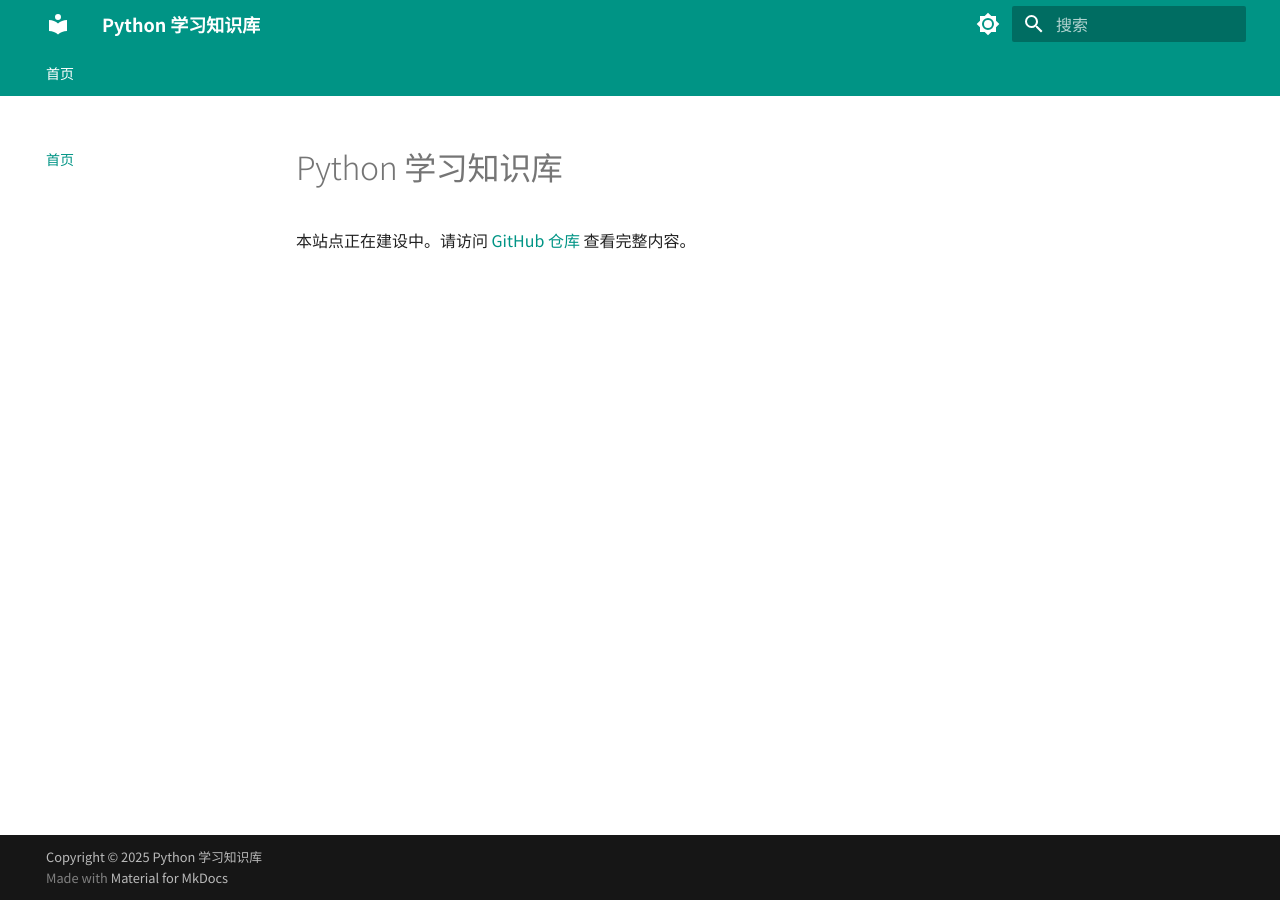
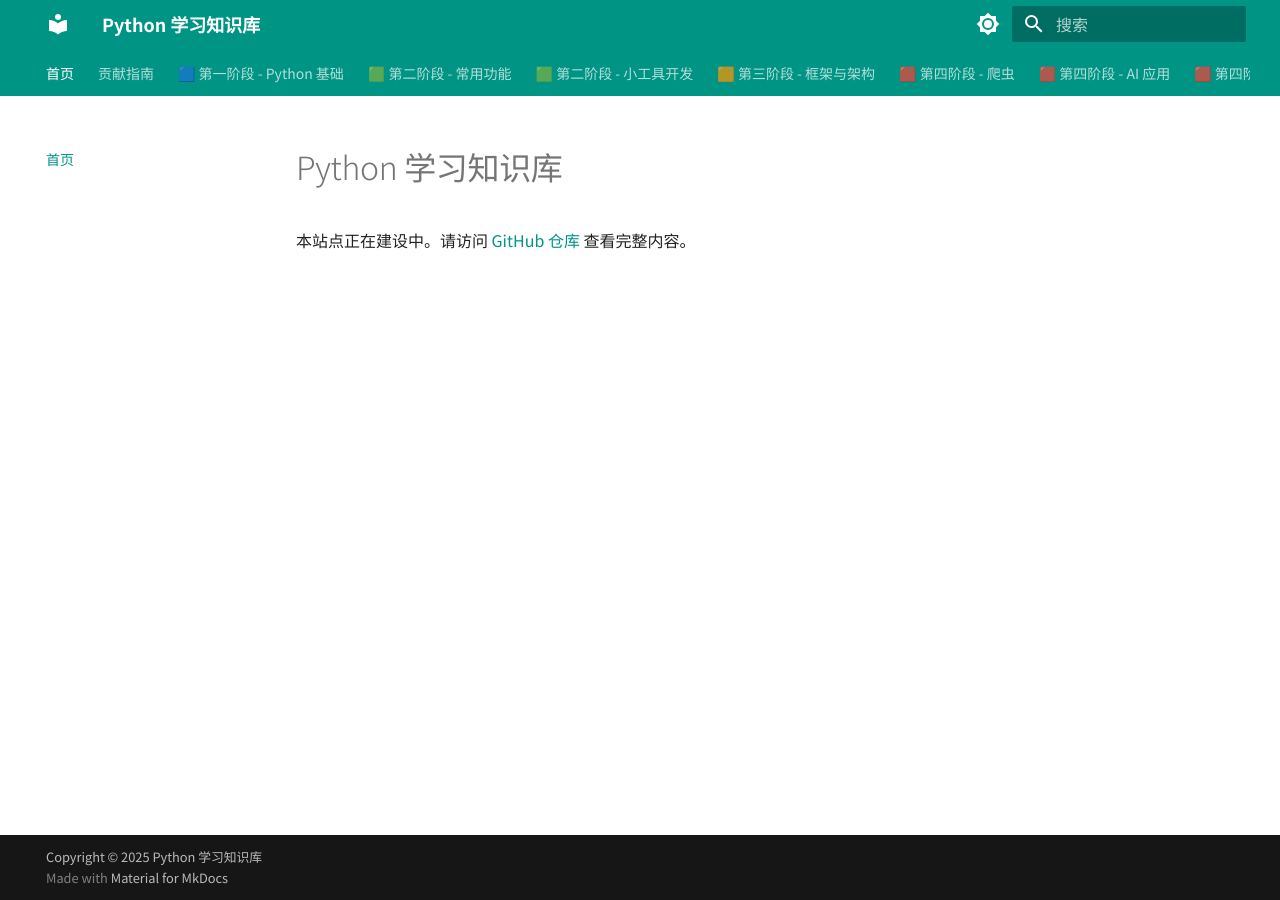
Before and after one commit to skyhe58/python-learning-guide, an MkDocs documentation site: the page built from docs/index.md, in a window 1280 px wide. Built offline with MkDocs 1.6.1 and Material for MkDocs 9.7.7, drawn with Linux system fonts in a browser that asks for light colours; part of the change alters nothing that is shown.

Commit message:
feat: MkDocs配置

```diff
--- a/mkdocs.yml
+++ b/mkdocs.yml
@@ -1,6 +1,6 @@
 # Python 学习知识库 - MkDocs 配置
 site_name: Python 学习知识库
-site_description: Python 系统学习知识库
+site_description: 面向 Java 开发者的 Python 系统学习知识库
 site_author: Python Learning Guide
 site_url: ""
 docs_dir: "docs"
@@ -38,6 +38,89 @@ theme:
 
 nav:
   - 首页: index.md
+  - 贡献指南: CONTRIBUTING.md
+  - 🟦 第一阶段 - Python 基础:
+    - 模块概览: 01-python-basics/README.md
+    - 环境搭建: 01-python-basics/01-environment-setup/README.md
+    - 数据类型与变量: 01-python-basics/02-data-types/README.md
+    - 控制流: 01-python-basics/03-control-flow/README.md
+    - 函数与装饰器: 01-python-basics/04-functions-decorators/README.md
+    - 面向对象: 01-python-basics/05-oop/README.md
+    - 模块与包管理: 01-python-basics/06-modules-packages/README.md
+    - 异常处理: 01-python-basics/07-exception-handling/README.md
+    - 文件操作: 01-python-basics/08-file-operations/README.md
+    - 推导式与生成器: 01-python-basics/09-comprehensions-generators/README.md
+    - Java 与 Python 差异: 01-python-basics/10-java-python-diff/README.md
+    - 综合项目 - 通讯录: 01-python-basics/project-contact-book/README.md
+    - 速查卡片: 01-python-basics/cheatsheet.md
+  - 🟩 第二阶段 - 常用功能:
+    - 模块概览: 02-common-features/README.md
+    - 正则表达式: 02-common-features/01-regex/README.md
+    - 日期时间处理: 02-common-features/02-datetime/README.md
+    - 数据格式处理: 02-common-features/03-data-formats/README.md
+    - 数据库操作: 02-common-features/04-database/README.md
+    - HTTP API 开发: 02-common-features/05-http-api/README.md
+    - 单元测试: 02-common-features/06-testing/README.md
+    - 日志管理: 02-common-features/07-logging/README.md
+    - 速查卡片: 02-common-features/cheatsheet.md
+  - 🟩 第二阶段 - 小工具开发:
+    - 模块概览: 03-mini-tools/README.md
+    - 文件批量处理: 03-mini-tools/01-file-batch/README.md
+    - Excel/CSV 处理: 03-mini-tools/02-excel-csv/README.md
+    - PDF 操作: 03-mini-tools/03-pdf-tools/README.md
+    - 自动化脚本: 03-mini-tools/04-automation/README.md
+    - 命令行工具: 03-mini-tools/05-cli-tools/README.md
+    - 速查卡片: 03-mini-tools/cheatsheet.md
+  - 🟧 第三阶段 - 框架与架构:
+    - 模块概览: 04-frameworks/README.md
+    - Web 框架: 04-frameworks/01-web-frameworks/README.md
+    - 异步与任务队列: 04-frameworks/02-async-task-queue/README.md
+    - ORM 框架: 04-frameworks/03-orm/README.md
+    - 消息队列: 04-frameworks/04-message-queue/README.md
+    - 微服务架构: 04-frameworks/05-microservice/README.md
+    - 定时任务: 04-frameworks/06-scheduler/README.md
+    - 架构模式: 04-frameworks/07-architecture-patterns/README.md
+    - 技术栈选型指南: 04-frameworks/tech-stack-guide.md
+    - 速查卡片: 04-frameworks/cheatsheet.md
+  - 🟥 第四阶段 - 爬虫:
+    - 模块概览: 05-crawler/README.md
+    - HTTP 与 requests: 05-crawler/01-http-requests/README.md
+    - HTML 解析: 05-crawler/02-html-parsing/README.md
+    - 动态页面爬取: 05-crawler/03-dynamic-pages/README.md
+    - Scrapy 框架: 05-crawler/04-scrapy/README.md
+    - 反爬策略: 05-crawler/05-anti-crawl/README.md
+    - 数据存储: 05-crawler/06-data-storage/README.md
+    - 综合项目 - 爬虫: 05-crawler/project-full-crawler/README.md
+    - 速查卡片: 05-crawler/cheatsheet.md
+  - 🟥 第四阶段 - AI 应用:
+    - 模块概览: 06-ai-apps/README.md
+    - NumPy 基础: 06-ai-apps/01-numpy-basics/README.md
+    - Pandas 基础: 06-ai-apps/02-pandas-basics/README.md
+    - Matplotlib 绘图: 06-ai-apps/03-matplotlib/README.md
+    - Jupyter Notebook: 06-ai-apps/04-jupyter/README.md
+    - LLM API 调用: 06-ai-apps/05-llm-api/README.md
+    - Prompt Engineering: 06-ai-apps/06-prompt-engineering/README.md
+    - LangChain: 06-ai-apps/07-langchain/README.md
+    - RAG 检索增强生成: 06-ai-apps/08-rag/README.md
+    - AI Agent 智能体: 06-ai-apps/09-ai-agent/README.md
+    - 实用 AI 应用: 06-ai-apps/10-practical-ai/README.md
+    - 综合项目 - RAG 问答: 06-ai-apps/project-rag-qa/README.md
+    - 速查卡片: 06-ai-apps/cheatsheet.md
+  - 🟥 第四阶段 - 计算机视觉:
+    - 模块概览: 07-yolo-cv/README.md
+    - OpenCV 基础: 07-yolo-cv/01-opencv-basics/README.md
+    - YOLO 介绍: 07-yolo-cv/02-yolo-intro/README.md
+    - YOLO 目标检测: 07-yolo-cv/03-yolo-detection/README.md
+    - YOLO 训练与微调: 07-yolo-cv/04-yolo-training/README.md
+    - 图像处理: 07-yolo-cv/05-image-processing/README.md
+    - 应用案例: 07-yolo-cv/06-applications/README.md
+    - 速查卡片: 07-yolo-cv/cheatsheet.md
+  - 🟪 面试与复习:
+    - 模块概览: 08-interview/README.md
+    - 初级面试题: 08-interview/01-basic/README.md
+    - 中级面试题: 08-interview/02-intermediate/README.md
+    - 高级面试题: 08-interview/03-advanced/README.md
+    - Java-Python 差异速查表: 08-interview/java-python-diff-cheatsheet.md
 
 plugins:
   - search:
```
Also changed, not shown: 1 other file.
